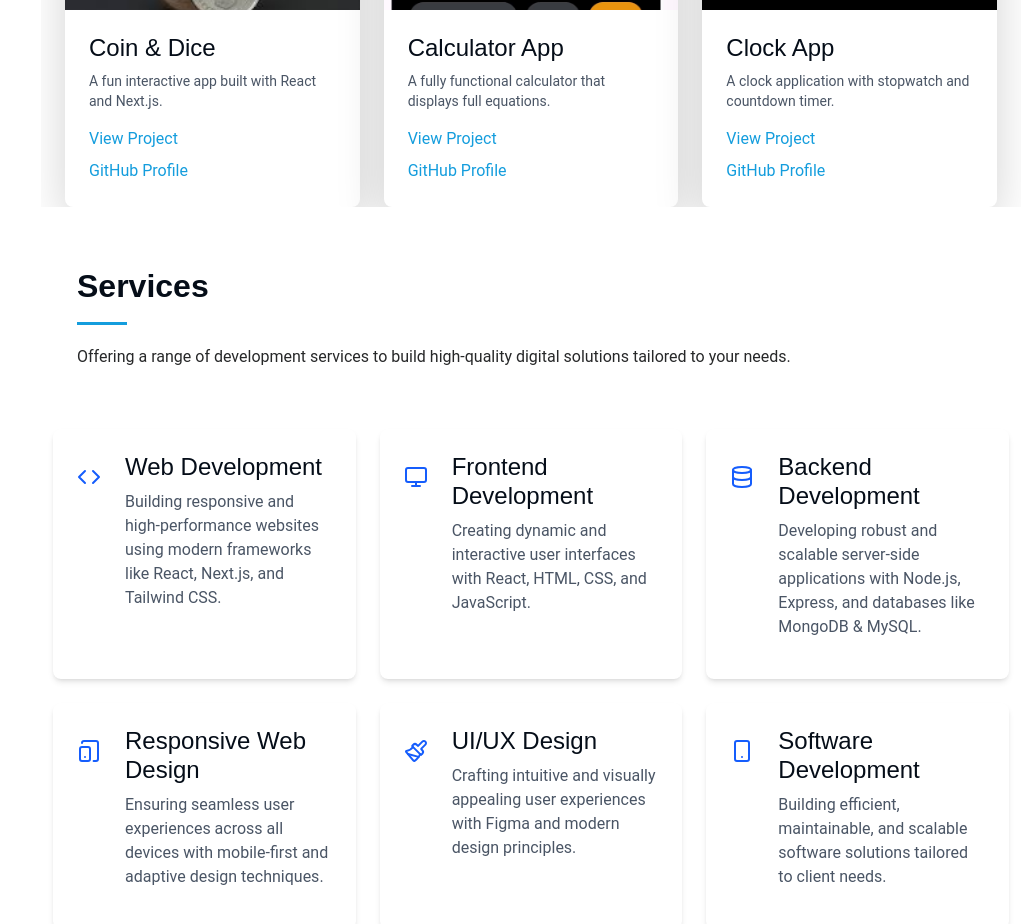
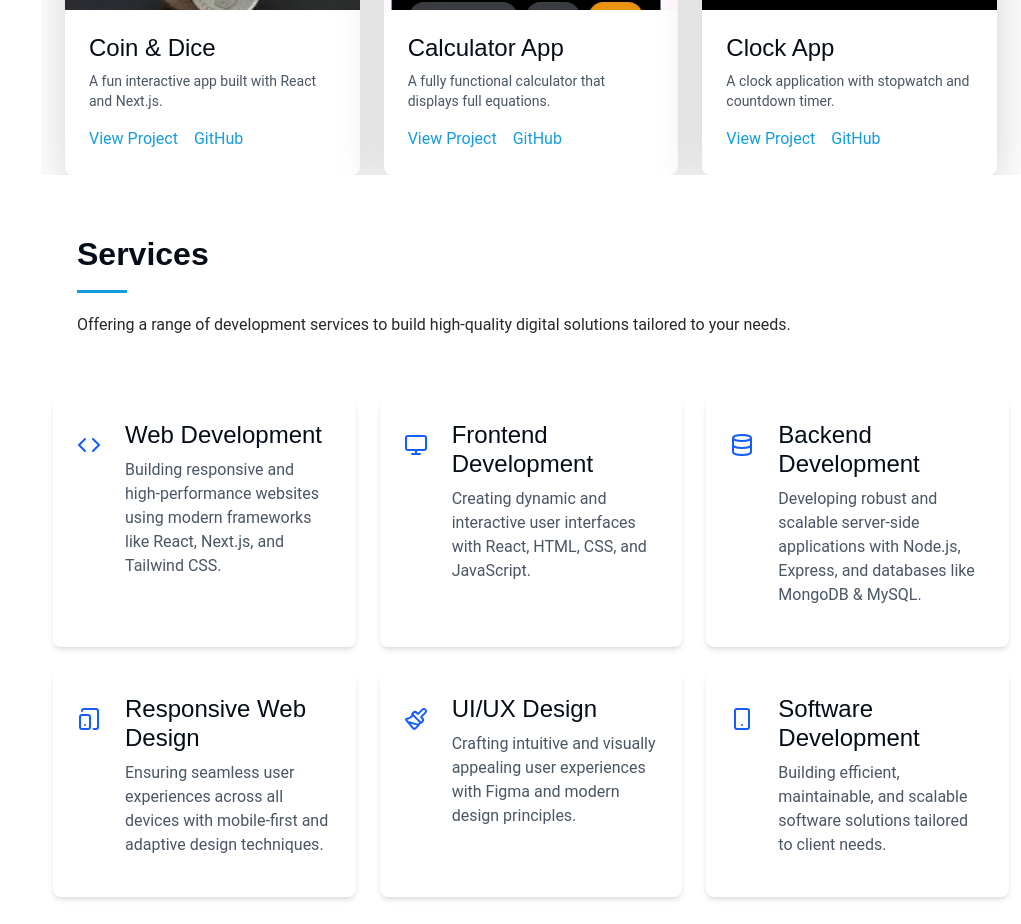
Before and after one commit to IshaBhoyar-2025/portfolio-isha, a Next.js app: page / in a window 1280 px wide. Shown: the part 3880-4804 px from the top of the page, without its empty margins (259-1280 px from the left). Built offline with nearby package versions, Linux system fonts and the light colour scheme.

Commit message:
update home file

```diff
--- a/src/app/components/home.tsx
+++ b/src/app/components/home.tsx
@@ -45,21 +45,21 @@ export default function Home() {
       description: "A fun interactive app built with React and Next.js.",
       image: "/assets/img/images.jpg",
       projectLink: "https://lucky-five-eta.vercel.app/",
-      githubLink: "https://github.com/IshaBhoyar-2025",
+      githubLink: "https://github.com/IshaBhoyar-2025/Lucky",
     },
     {
       title: "Calculator App",
       description: "A fully functional calculator that displays full equations.",
       image: "/assets/img/calc-app.jpg",
       projectLink: "https://calculator-omega-beryl.vercel.app/",
-      githubLink: "https://github.com/IshaBhoyar-2025",
+      githubLink: "https://github.com/IshaBhoyar-2025/calculator",
     },
     {
       title: "Clock App",
       description: "A clock application with stopwatch and countdown timer.",
       image: "/assets/img/clock.jpg",
       projectLink: "https://clock-virid-xi.vercel.app/",
-      githubLink: "https://github.com/IshaBhoyar-2025",
+      githubLink: "https://github.com/IshaBhoyar-2025/clock",
     },
   ];
 
@@ -395,12 +395,12 @@ export default function Home() {
                 <div className="p-4">
                   <h4 className="text-xl font-semibold">{project.title}</h4>
                   <p className="text-gray-600 text-sm">{project.description}</p>
-                  <div className="flex flex-col mt-2 space-y-2">
+                  <div className="flex space-x-4 mt-2">
                     <a href={project.projectLink} target="_blank" rel="noopener noreferrer" className="project-link text-blue-500 hover:underline">
                       View Project
                     </a>
                     <a href={project.githubLink} target="_blank" rel="noopener noreferrer" className="project-link text-blue-500 hover:underline">
-                      GitHub Profile
+                      GitHub
                     </a>
                   </div>
                 </div>
```
